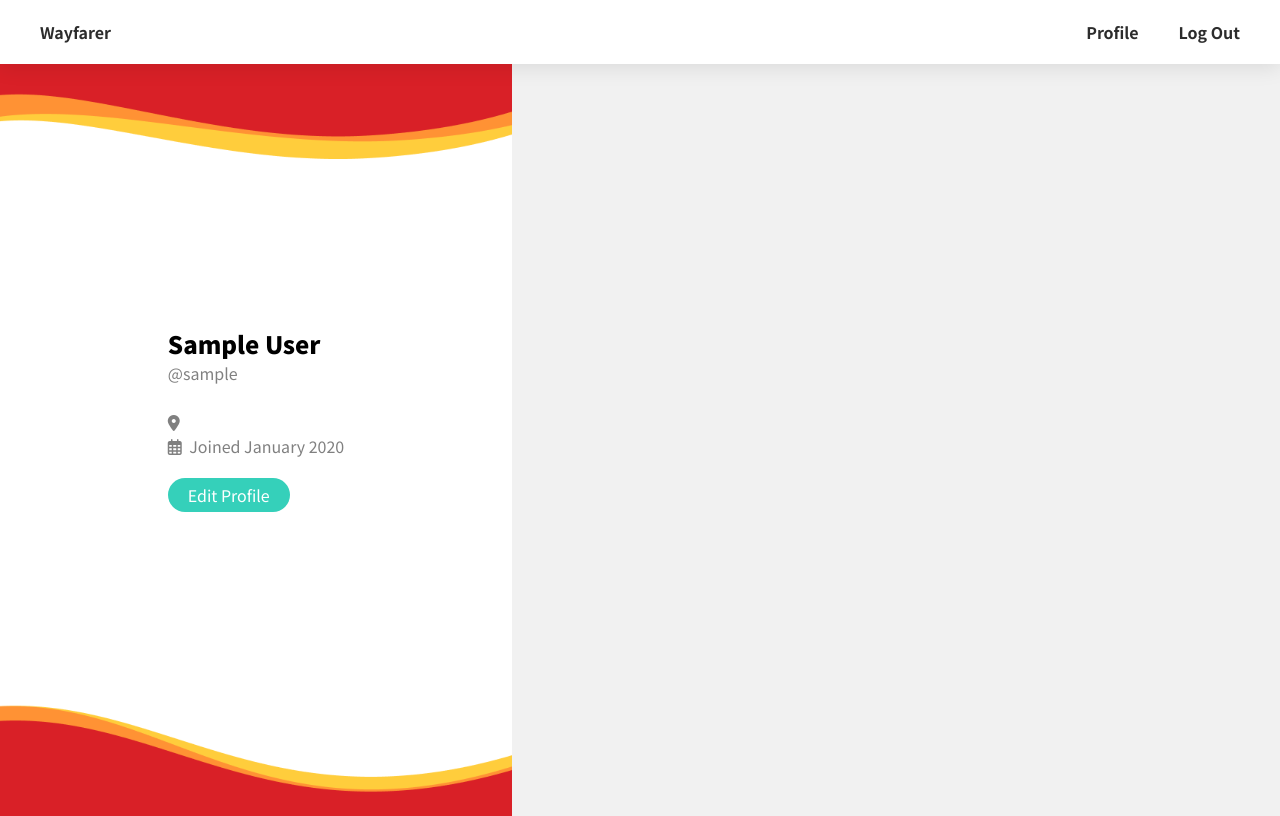
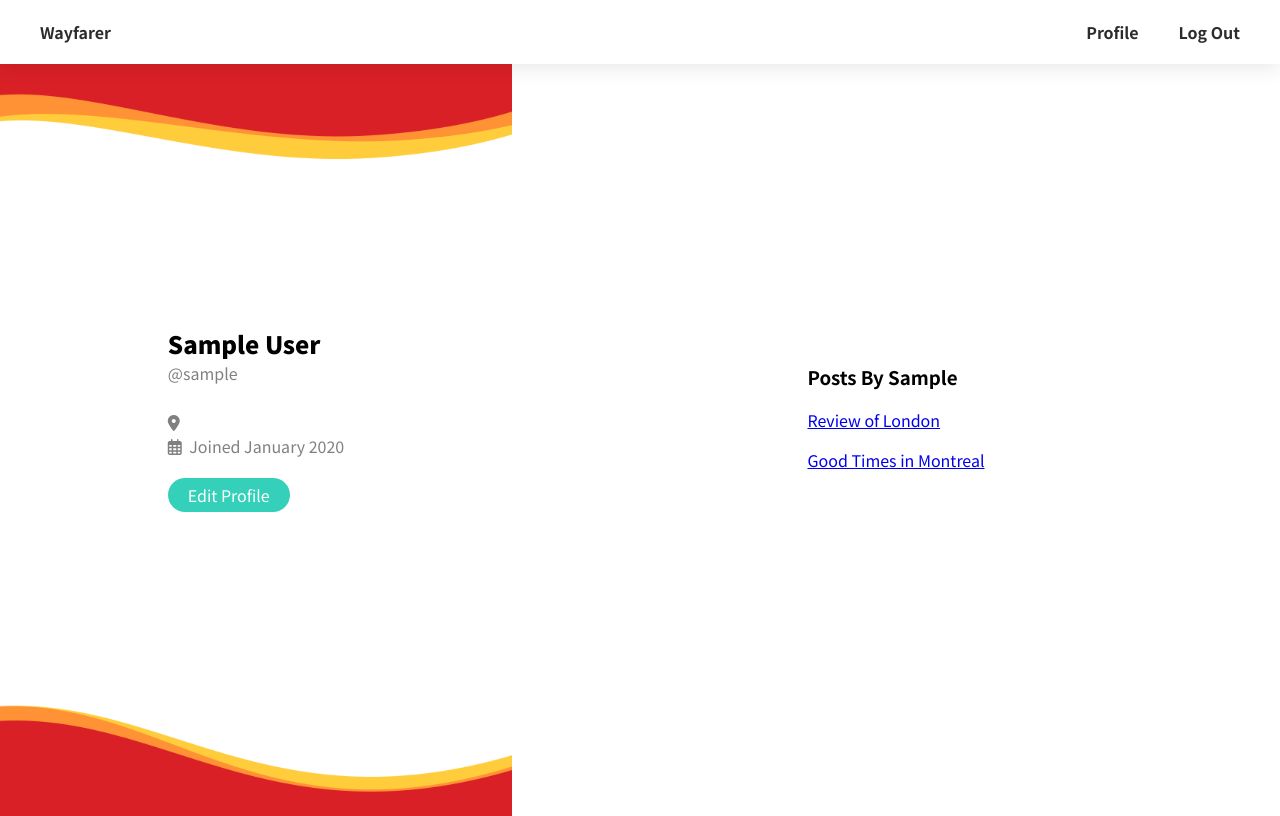
Before and after one commit to isaiahcolson/travel-community, a Django app: page /profile/1/ in a window 1280 px wide. Run offline with Django 3.2, Linux system fonts and the light colour scheme; a user stored in the database is signed in; tables that the repository leaves empty hold one stand-in row (values such as "Sample post"); some libraries are stand-ins or nearby versions.

Commit message:
adds post titles to profile template

```diff
--- a/main_app/static/css/styles.css
+++ b/main_app/static/css/styles.css
@@ -309,6 +309,25 @@
 
 
 
+.profile-body {
+  background-size: cover;
+  background-position: center;
+  background-repeat: no-repeat;
+  background-color: var(--light);
+  width: 60vw;
+  height: 100vh;
+  margin: 0;
+  padding: 0;
+  float: left;
+  overflow: hidden;
+  position: fixed;
+  right: 0;
+  display: flex;
+  flex-direction: column;
+  justify-content: center;
+  align-items: center;
+}
+
 
 
 
@@ -322,7 +341,6 @@
   width: 40vw;
   height: 100vh;
   margin: 0;
-  /* margin-top: -100px; */
   padding: 0;
   float: left;
   overflow: hidden;
@@ -331,7 +349,6 @@
   flex-direction: column;
   justify-content: center;
   align-items: center;
-  /* z-index: 0; */
 }
 
 .post-details h1 {
--- a/main_app/templates/profile.html
+++ b/main_app/templates/profile.html
@@ -19,6 +19,21 @@
             </div>
         </div>
     </div>
+
+    <!-- TEMPORARY POST TITLE LIST ; UPDATE AFTER POST MODEL MIGRATION -->
+    <div class="profile-body">
+      <div class="user-articles">
+        <h3>Posts By {{ users.first_name }}</h3>
+
+        {% for post in post %}
+
+          <p><a href="/posts/{{post.post_id}}">{{post.title}}</a></p>
+
+        {% endfor %}
+
+      </div>
+    </div>
+
     <div class="modal-bg" id="edit-profile">
         <div class="modal">
             <div class="modal-header">
--- a/main_app/views.py
+++ b/main_app/views.py
@@ -8,6 +8,22 @@
 from .forms import CreateUserForm, EditUserForm
 from .models import User
 
+
+# --- TEMPORARY POST MODEL --- #
+class Post:
+  def __init__(self, post_id, title, city, author, year, month, day, content):
+    self.post_id = post_id
+    self.title = title
+    self.city = city
+    self.author = author
+    post_date = datetime.datetime(year, month, day)
+    self.post_date = (post_date.strftime("%B %Y"))
+    self.content = content
+
+posts = [
+  Post(0, 'Review of London', 'London', 'Goofy Goof', 2020, 6, 19, 'lots of history; cheeky people; good pints'),
+  Post(1, 'Good Times in Montreal', 'Montreal', 'Goofy Goof', 2020, 6, 20, 'eclectic neighborhoods; great views from the top of Mount Royal')
+]
 
 
 def home(request):
@@ -43,7 +59,7 @@
 
 def profile(request, user_id):
   users = User.objects.get(pk=user_id)
-  context = { 'users' : users }
+  context = { 'users' : users, 'post' : posts }
   return render(request, 'profile.html', context)
 
 def user_edit(request):
@@ -58,22 +74,6 @@
   context = {'edit_form': edit_form, 'current_user': current_user}
   return render(request, 'profile.html', context)
 
-
-class Post:
-  def __init__(self, post_id, title, city, author, year, month, day, content):
-    self.post_id = post_id
-    self.title = title
-    self.city = city
-    self.author = author
-    post_date = datetime.datetime(year, month, day)
-    self.post_date = (post_date.strftime("%B %Y"))
-    self.content = content
-
-posts = [
-  Post(0, 'Review of London', 'London', 'Goofy Goof', 2020, 6, 19, 'lots of history; cheeky people; good pints'),
-  Post(1, 'Good Times in Montreal', 'Montreal', 'Goofy Goof', 2020, 6, 20, 'eclectic neighborhoods; great views from the top of Mount Royal')
-]
-
 def posts_detail(request, post_id):
   # post = Post.objects.get(id=post_id)
   context = { 'post' : posts[post_id] }
```
